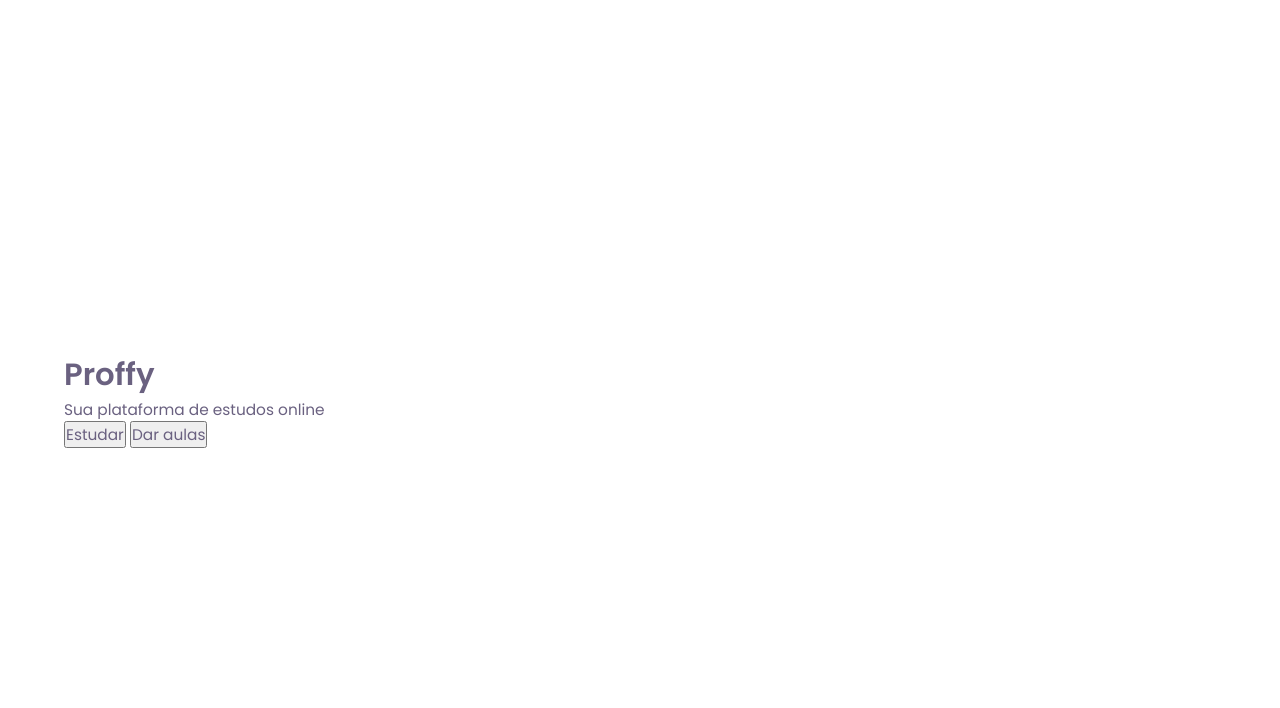
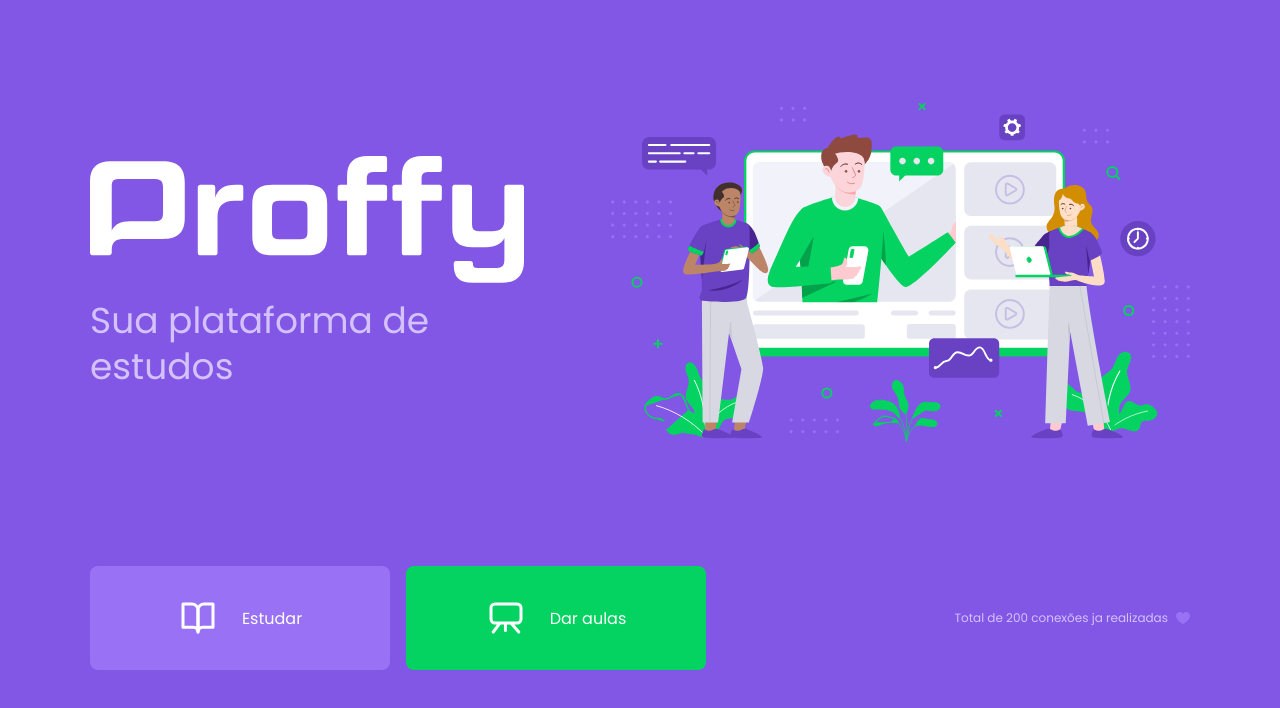
Before and after one commit to vanialadev/nlw-html-css-rocketseat, a plain HTML site: page index.html in a window 1280 px wide. Drawn offline with Linux system fonts and the light colour scheme.

Commit message:
landing page responsiva

```diff
--- a/index.html
+++ b/index.html
@@ -5,21 +5,38 @@
     <meta charset="UTF-8">
     <meta name="viewport" content="width=device-width, initial-scale=1.0">
     <title>Proffy | Sua plataforma de estudos online</title>
-    <link rel="stylesheet" href="style.css">
+    <link rel="stylesheet" href="/styles/partials/page-landing.css">
+    <link rel="stylesheet" href="/styles/main.css">
     <link
         href="https://fonts.googleapis.com/css2?family=Archivo:wght@400;700&amp;family=Poppins:wght@400;600&amp;display=swap"
         rel="stylesheet">
 </head>
 
 <body id="page-landing">
+    <div id="container">
 
-    <div id="container">
-        <h1>Proffy</h1>
-        <P>Sua plataforma de estudos online</P>
-        <!-- <img src="" alt="logo do proffy"> -->
+        <div class="logo-container">
+            <img src="/images/logo.svg" alt="logo proffy">
+            <h2>Sua plataforma de estudos</h2>
+        </div>
 
-        <button>Estudar</button>
-        <button>Dar aulas</button>
+        <img class="hero-image" src="/images/landing.svg" alt="Plataforma de Estudos">
+
+        <div class="buttons-container">
+            <a class="study" href="/study.html">
+            <img src="/images/icons/study.svg" alt="Estudar">
+                Estudar
+            </a>
+             <a class="give-classes" href="/give.classes.html">
+            <img src="/images/icons/give-classes.svg" alt="Dar Aulas">
+                Dar aulas
+            </a>
+        </div>
+
+        <div class="total-connections">
+            <p>Total de 200 conexões ja realizadas</p>
+            <img src="/images/icons/purple-heart.svg" alt="coracao roxo">
+        </div>
     </div>
 </body>
 
--- a/style.css
+++ b/styles/main.css
@@ -46,7 +46,7 @@
 
 body {
     height: 100vh;
-    /* background-color: var(--color-primary); */
+    background-color: var(--color-primary);
     display: flex;
     align-items: center;
     justify-content: center;
@@ -56,3 +56,9 @@
     width: 90vw;
     min-width: 700px;
 }
+
+@media (min-width: 700px){
+    :root {
+        font-size: 62.5%;
+    }
+}
--- /dev/null
+++ b/styles/partials/page-landing.css
@@ -0,0 +1,126 @@
+#page-landing {
+    background: var(--color-primary);
+}
+
+#page-landing #container {
+    color: var(--color-text-in-primary);
+}
+
+.logo-container {
+    text-align: center;
+}
+
+.logo-container img {
+    height: 10rem;
+    margin-bottom: 3.2rem;
+}
+
+.logo-container h2 {
+    font-weight: 500;
+    font-size: 3.6rem;
+    line-height: 4.6rem;
+    margin-top: 0.8rem;
+}
+
+.hero-image {
+    width: 100%;
+}
+
+.buttons-container {
+    display: flex;
+    justify-content: center;
+    margin: 3.2rem 0;
+}
+
+.buttons-container a {
+    width: 30rem;
+    height: 10.4rem;
+    border-radius: 0.8rem;
+    margin-right: 1.6rem;
+    font: 700 2.4r Archivo;
+    display: flex;
+    align-items: center;
+    justify-content: center;
+    text-decoration: none;
+    color: var(--color-button-text);
+    transition: background 0.2s;
+}
+
+.buttons-container a img {
+    width: 4rem;
+    margin-right: 2.4rem;
+}
+
+.buttons-container a.study {
+    background: var(--color-primary-lighter);
+}
+
+.buttons-container a.study:hover {
+    background: var(--color-primary-light);
+}
+
+.buttons-container a.give-classes {
+    background: var(--color-secondary);
+    margin-right: 0;
+}
+
+.buttons-container a.give-classes:hover {
+    background: var(--color-secondary-dark);
+}
+
+.total-connections {
+    font-size: 1.8rem;
+    display: flex;
+    align-items: center;
+    justify-content: center;
+}
+
+.total-connections img {
+    margin-left: 0.8rem;
+}
+
+@media (min-width: 699px){
+    :root {
+        font-size: 40%;
+    }
+}
+
+@media (min-width: 1100px){
+    #page-landing #container {
+        max-width: 1100px;
+        display: grid;
+        grid-template-columns: 2fr 1fr 2fr;
+        grid-template-rows: 350px 1fr;
+        grid-template-areas:
+        "proffy image image"
+        "button button texting";
+        column-gap: 87px;
+        row-gap: 86px;
+    }
+
+    .logo-container {
+        grid-area: proffy;
+        text-align: initial;
+        align-self: center;
+        margin: 0;
+
+    }
+    .logo-container img {
+        height: 127px;
+        margin: 0;
+    }
+    .hero-image {
+        grid-area: image;
+        height: 350px;
+    }
+    .buttons-container {
+        grid-area: button;
+        justify-content: flex-start;
+    }
+    .total-connections{
+        grid-area: texting;
+        justify-self: end;
+        font-size: 1.2rem;
+    }
+
+}
```
